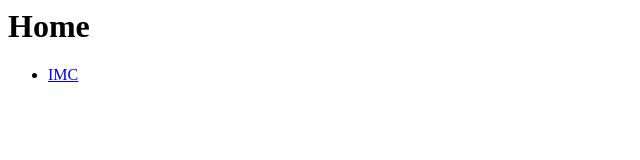
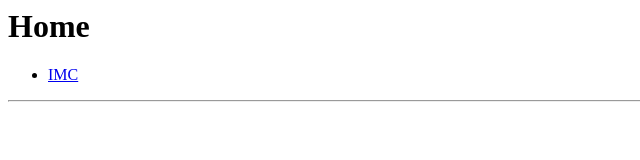
Before and after one commit to AleJr2307/web-platform-9tb61j, a plain HTML site: page index.html in a window 1280 px wide. Shown: the whole page, without its empty margins (0-640 px from the left). Drawn offline with Linux system fonts and the light colour scheme.

Commit message:
1 file modified

```diff
--- a/index.html
+++ b/index.html
@@ -9,3 +9,7 @@
 <body>
   <ul>
     <li><a href="imc.hmtl"> IMC </a></li>
+  </ul>
+    <hr>
+</body>
+<html>
```
